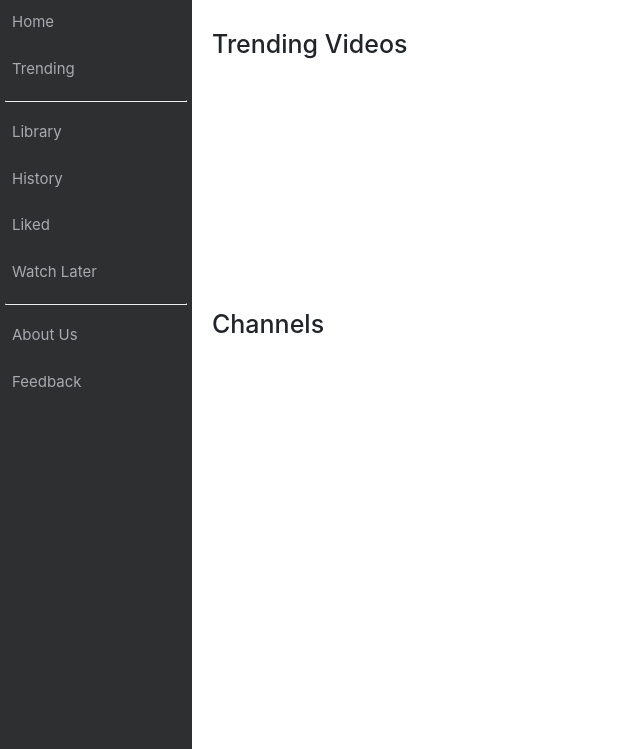
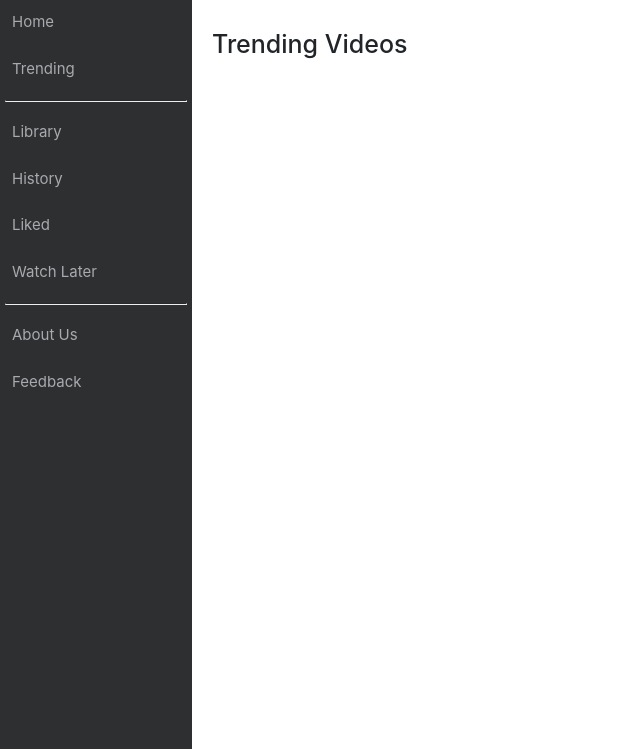
Before and after one commit to geekswaroop/YouTube-Clone, a Django app: page /trending/ in a window 1280 px wide. Shown: the part 51-800 px from the top of the page, without its empty margins (0-640 px from the left). Run offline with Django 3.2, Linux system fonts and the light colour scheme; data that the repository does not hold is empty; some libraries are stand-ins or nearby versions.

Commit message:
Minor changes

```diff
--- a/youtube/templates/index.html
+++ b/youtube/templates/index.html
@@ -20,6 +20,7 @@ Home
 				<div class="video_description">
 					<h4 align="left">{{ video.description }}</h5>
 					<h6 align="left, bottom" style="position: relative; float:bottom; margin-bottom:0px">Uploaded by {{ video.user }} on {{ video.datetime }}</h6>
+					<h6 align = "left">{{ video.number_of_views }} views</h6>
 				</div>
 				<div class="watch_now">
 					<a href="/video/{{ video.id }}/{{ 1 }}/"><button class="button button5">Watch Now!</button></a>
--- a/youtube/templates/liked_videos.html
+++ b/youtube/templates/liked_videos.html
@@ -20,6 +20,7 @@ Liked Videos
                         <div class="video_description">
                             <h4 align="left">{{ like.video.description }}</h5>
                             <h6 align="left, bottom" style="position: relative; float:bottom; margin-bottom:0px">Uploaded by {{ like.video.user }} on {{ like.video.datetime }}</h6>
+                            <h6 align = "left">{{ like.video.number_of_views }} views</h6>
                         </div>
                         <div class="watch_now">
                             <a href="/video/{{ like.video.id }}/{{ 1 }}/"><button class="button button5">Watch Now!</button></a>
--- a/youtube/templates/trending.html
+++ b/youtube/templates/trending.html
@@ -31,18 +31,6 @@ Home
 		</div>
 
 
-	</div>
-	<div class="video_area" id = "channels">
-		<div class="ad_area">
-			<h1>Channels</h1>
-			<div class="channel_area">
-				{% for channels in most_recent_channels %}
-				<div>
-					<p><a href="/{{ channels.user.username }}/channel">{{ channels.channel_name }}</a></p>
-				</div>
-				{% endfor %}
-			</div>
-		</div>
-	</div>
+	</div>>
 
-		{% endblock %}
+	{% endblock %}
--- a/youtube/templates/watch_history.html
+++ b/youtube/templates/watch_history.html
@@ -21,6 +21,7 @@ Watch History
                             <h4 align="left">{{ view.video.description }}</h5>
                             <h6 align="left, bottom" style="position: relative; float:bottom; margin-bottom:0px">Uploaded by {{ view.video.user }} on {{ view.video.datetime }}</h6>
                             <h6 align="left, bottom" style="position: relative; float:bottom; margin-bottom:0px">Viewed by you on {{ view.datetime }}</h6>
+                            <h6 align = "left">{{ view.video.number_of_views }} views</h6>
                         </div>
                         <div class="watch_now">
                             <a href="/video/{{ view.video.id }}/{{ 1 }}/"><button class="button button5">Watch Now!</button></a>
```
Also changed, not shown: youtube/templates/channelview.html (+8 -4 lines).
